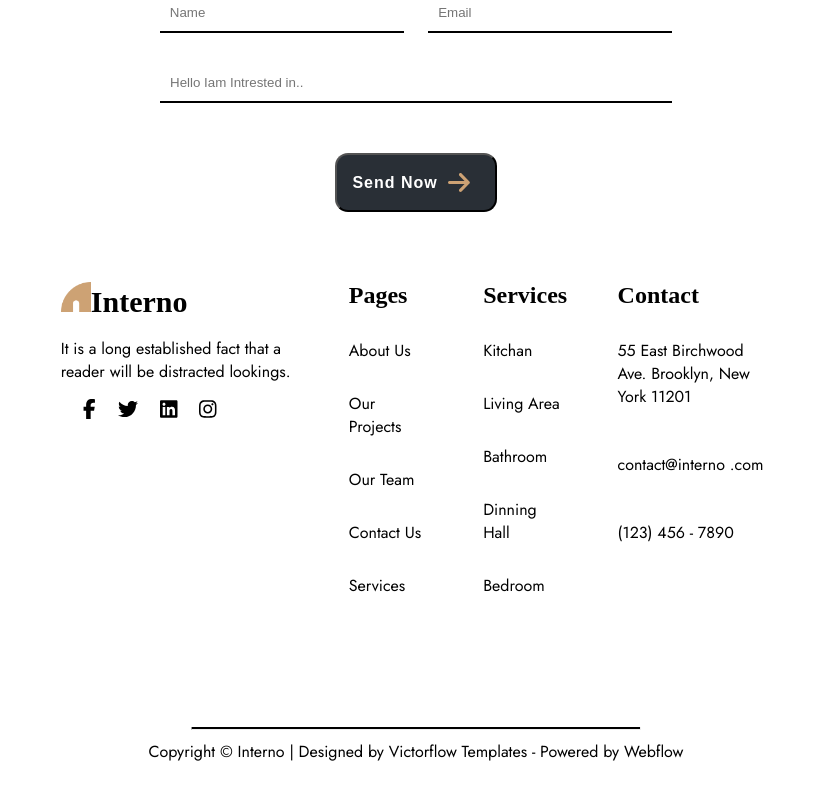
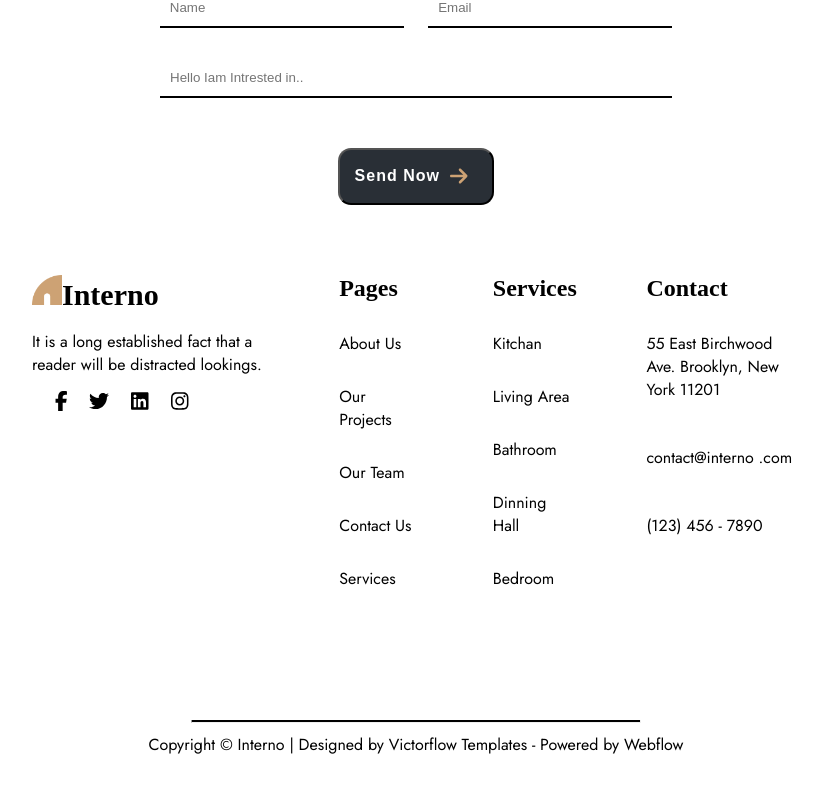
Before and after one commit to tinluong1612/Tin_Interior, a React (Vite) app: page /about in a window 1280 px wide. Shown: the part 2527-3327 px from the top of the page, without its empty margins (224-1046 px from the left). Built offline with nearby package versions, Linux system fonts and the light colour scheme.

Commit message:
upload 7/11

```diff
--- a/src/components/layout/footer/footer.css
+++ b/src/components/layout/footer/footer.css
@@ -34,7 +34,7 @@
 
 .main {
     display: flex;
-    justify-content: space-around;
+    justify-content: space-between;
     margin-top: 20px;
 }
 
--- a/src/pages/aboutPage/about.css
+++ b/src/pages/aboutPage/about.css
@@ -81,12 +81,6 @@
     letter-spacing: 1px;
     background: #292F36;
     color: #fff;
-}
-
-.arrow {
-    font-size: 25px;
-    padding: 0 5px;
-    color: #CDA274;
 }
 
 .image {
--- a/src/pages/homePage/home.css
+++ b/src/pages/homePage/home.css
@@ -74,7 +74,7 @@
 }
 
 .arrow {
-    font-size: 25px;
+    font-size: 20px;
     padding: 0 10px;
     color: #CDA274;
 }
@@ -125,6 +125,7 @@
 
 .sub-content-about {
     padding-top: 20px;
+    margin-right: 40px;
 }
 
 .sub-content-about h1 {
@@ -415,17 +416,15 @@
 }
 
 .contact-us{
-    width: 40%;
     display: inline-flex;
     align-items: center;
     font-family: Jost;
     font-size: 18px;
     background: #CDA274;
     color: #fff;
-    padding: 25px 90px;
+    padding: 20px 25px;
     border-radius: 20px;
     margin-top: 50px;
-    justify-content: space-between;
 }
 
 .contact-us:hover{
@@ -433,8 +432,9 @@
 }
 
 .arrow-contact{
+    padding: 0 10px;
     color: #000;
-    font-size: 25px;
+    font-size: 20px;
 }
 
 /* RESPONSIVE */
@@ -568,9 +568,6 @@
         width: 90% !important;
     }
 
-    .contact-us{
-        width: 80% !important;
-    }
 }
 
 /* TABLET: WIDTH >= 740px and WIDTH < 1024px */
--- a/src/pages/pricingPage/pricing.css
+++ b/src/pages/pricingPage/pricing.css
@@ -100,7 +100,7 @@
 }
 
 .get-pricing:hover{
-    background: #292F36;
+    opacity: 0.8;
 }
 
 /* RESPONSIVE */
--- a/src/pages/servicePage/service.css
+++ b/src/pages/servicePage/service.css
@@ -60,11 +60,6 @@
 
 }
 
-.arrow {
-    font-size: 25px;
-    padding: 0 10px;
-    color: #CDA274;
-}
 
 /* Home We Work */
 .homewework{
@@ -127,25 +122,6 @@
     padding-top: 50px;
 }
 
-.contact-us{
-    width: 40%;
-    display: inline-flex;
-    align-items: center;
-    font-family: Jost;
-    font-size: 18px;
-    background: #CDA274;
-    color: #fff;
-    padding: 25px 90px;
-    border-radius: 20px;
-    margin-top: 50px;
-    justify-content: space-between;
-}
-
-.arrow-contact{
-    color: #000;
-    font-size: 25px;
-}
-
 /* RESPONSIVE */
 
 /* MOBILE: WIDTH < 740px */
```
